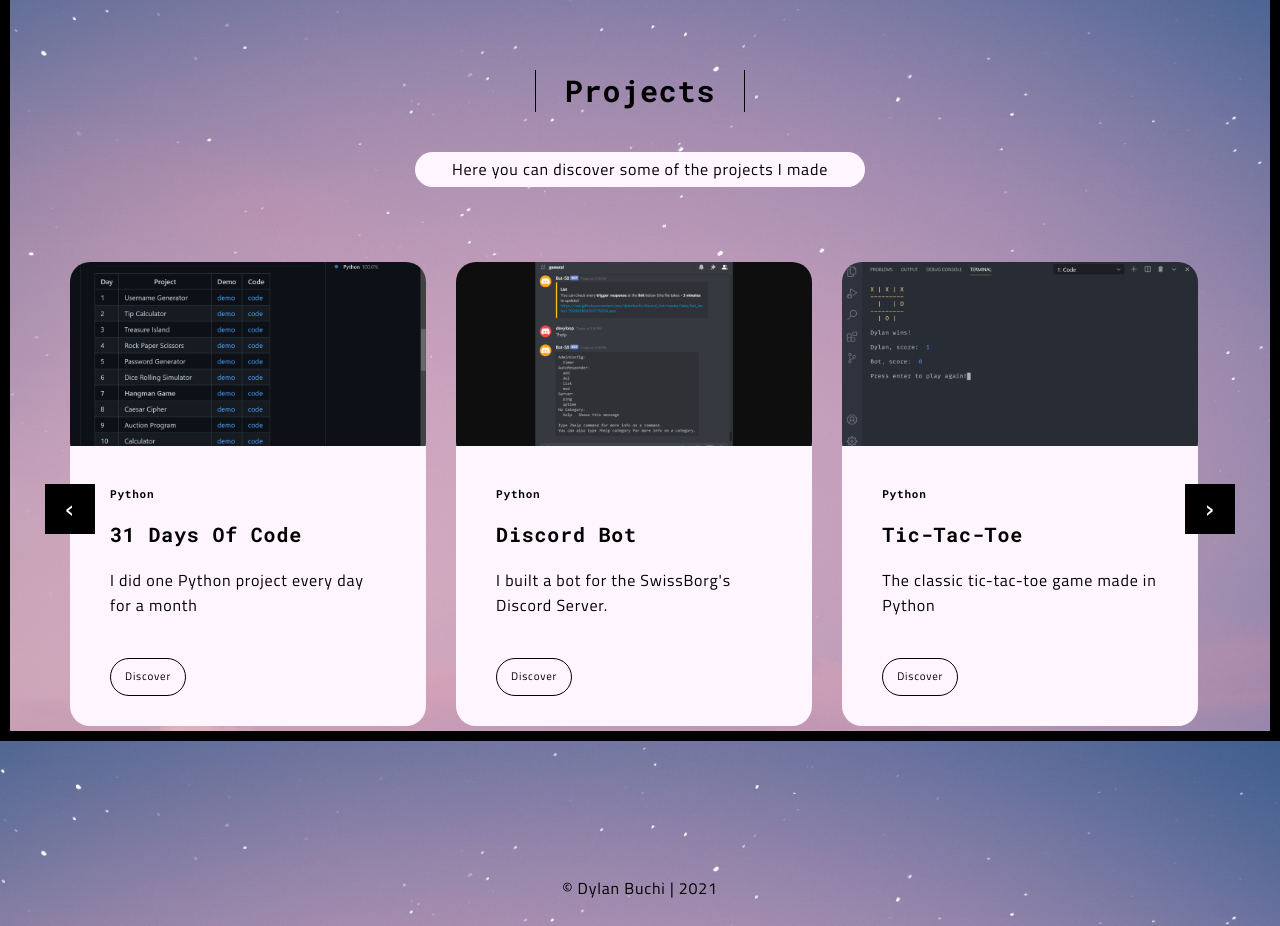
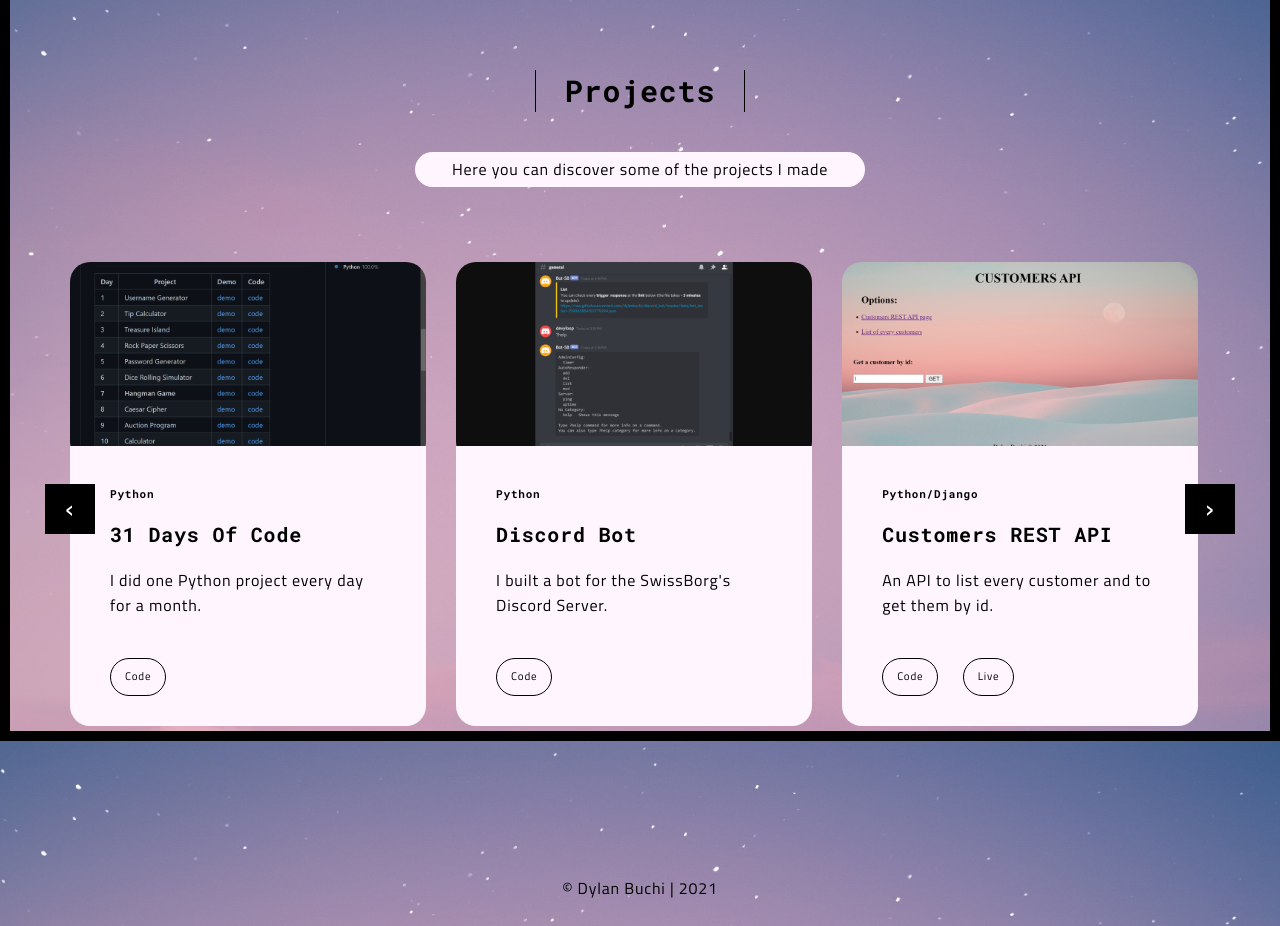
Before and after one commit to dylanbuchi/portfolio, a Flask app: page /projects.html in a window 1280 px wide. Shown: the part 59-985 px from the top of the page. Run offline with Flask 2, Linux system fonts and the light colour scheme; some libraries are stand-ins or nearby versions.

Commit message:
add customers-rest-api project

```diff
--- a/templates/projects.html
+++ b/templates/projects.html
@@ -142,7 +142,7 @@
                         <h4 class="hpy">Python</h4>
                         <h3 class="hpy">31 Days Of Code</h3>
                         <p>
-                          I did one Python project every day for a month
+                          I did one Python project every day for a month.
                           <br />
                           <br />
                         </p>
@@ -151,7 +151,7 @@
                           href="https://github.com/dylanbuchi/31-days-of-code#overview"
                           target="_blank"
                           class="btn btn-default"
-                          >Discover</a
+                          >Code</a
                         >
                       </div>
                     </div>
@@ -172,7 +172,7 @@
                       <h3>Hangman Game</h3>
                       <p>Play the hangman game inside your terminal.</p>
                       <a href="https://github.com/dylanbuchi/Hangman#hangman" target="_blank"
-                        class="btn btn-default">Discover</a>
+                        class="btn btn-default">Code</a>
                     </div> -->
                     <div class="col-sm-4">
                       <a
@@ -199,7 +199,7 @@
                           href="https://github.com/dylanbuchi/discord_bot"
                           target="_blank"
                           class="btn btn-default"
-                          >Discover</a
+                          >Code</a
                         >
                       </div>
                     </div>
@@ -210,25 +210,31 @@
                         class="black-image-project-hover"
                       >
                         <img
-                          src="/static/assets/images/tic.jpg"
+                          src="/static/assets/images/customers-api.jpg"
                           alt="Image"
                           class="img-responsive-p"
                         />
                       </a>
                       <div class="card-container_a">
-                        <h4 class="hpy">Python</h4>
-                        <h3 class="hpy">Tic-Tac-Toe</h3>
+                        <h4 class="hpy">Python/Django</h4>
+                        <h3 class="hpy">Customers REST API</h3>
                         <p>
-                          The classic tic-tac-toe game made in Python
+                          An API to list every customer and to get them by id.
                           <br />
                           <br />
                         </p>
 
                         <a
-                          href="https://github.com/dylanbuchi/100-days-of-code/tree/main/src/day_16#demo"
+                          href="https://github.com/dylanbuchi/customers-rest-api"
                           target="_blank"
                           class="btn btn-default"
-                          >Discover</a
+                          >Code</a
+                        >
+                        <a style="margin-left: 20px;"
+                        href="https://customers-rest-api.herokuapp.com/"
+                        target="_blank"
+                        class="btn btn-default"
+                        >Live</a
                         >
                       </div>
                     </div>
@@ -261,10 +267,16 @@
                         </p>
 
                         <a
-                          href="https://dylanbuchi.github.io/quote-generator/"
+                          href="https://github.com/dylanbuchi/quote-generator"
                           target=" _blank"
                           class="btn btn-default"
-                          >Discover</a
+                          >Code</a
+                        >
+                        <a style="margin-left: 20px;"
+                        href="https://dylanbuchi.github.io/quote-generator/"
+                        target="_blank"
+                        class="btn btn-default"
+                        >Live</a
                         >
                       </div>
                     </div>
@@ -292,7 +304,7 @@
                           href="https://github.com/dylanbuchi/portfolio"
                           target=" _blank"
                           class="btn btn-default"
-                          >Discover</a
+                          >Code</a
                         >
                       </div>
                     </div>
@@ -320,7 +332,7 @@
                           href="https://github.com/dylanbuchi/francis-portfolio"
                           target=" _blank"
                           class="btn btn-default"
-                          >Discover</a
+                          >Code</a
                         >
                       </div>
                     </div>
@@ -353,7 +365,7 @@
                           href="https://github.com/dylanbuchi/Expenses#expenses-app-made-with-flutter"
                           target=" _blank"
                           class="btn btn-default"
-                          >Discover</a
+                          >Code</a
                         >
                       </div>
                     </div>
@@ -383,7 +395,7 @@
                           href="https://github.com/dylanbuchi/Movies#movies"
                           target="_blank"
                           class="btn btn-default"
-                          >Discover</a
+                          >Code</a
                         >
                       </div>
                     </div>
@@ -411,7 +423,7 @@
                           href="https://github.com/dylanbuchi/Hangman"
                           target="_blank"
                           class="btn btn-default"
-                          >Discover</a
+                          >Code</a
                         >
                       </div>
                     </div>
```
Also changed, not shown: static/assets/images/customers-api.jpg (added).
